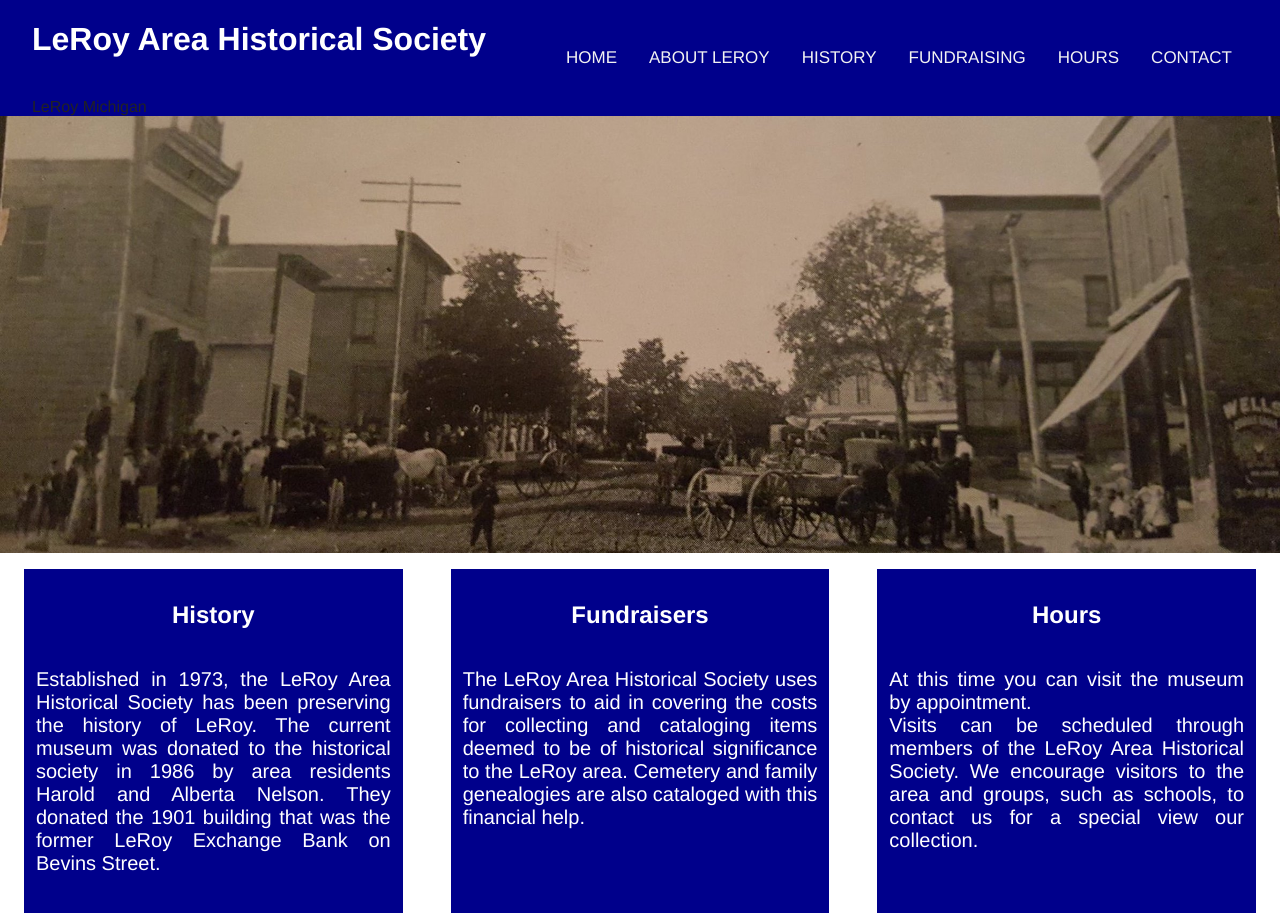
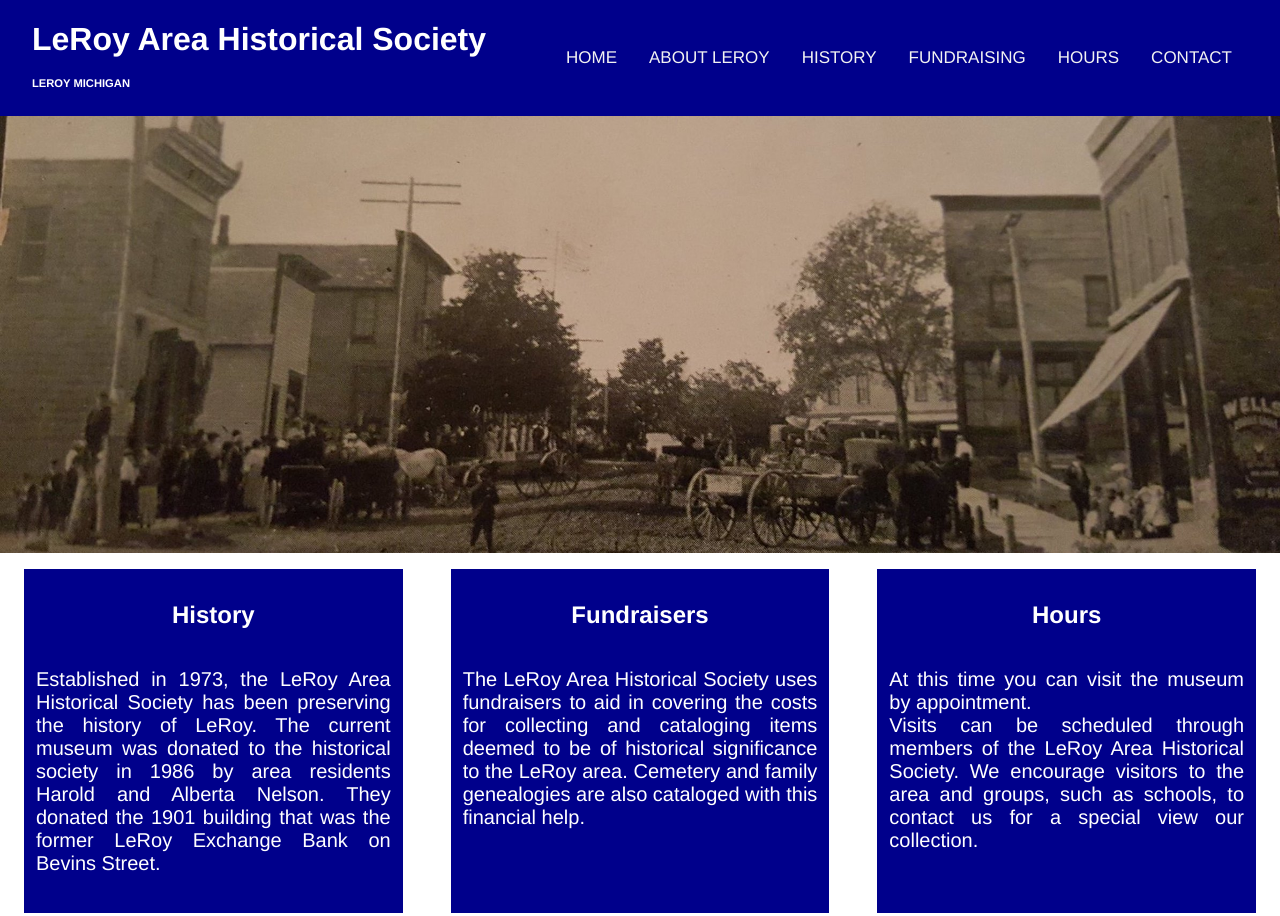
Before and after one commit to rob17204/test, a website built with Parcel: page index.html in a window 1280 px wide. Shown: the top 916 px of the page. Built offline with nearby package versions, Linux system fonts and the light colour scheme.

Commit message:
placed name and town on same line with break to see if centers on server

```diff
--- a/index.html
+++ b/index.html
@@ -27,8 +27,7 @@
       <header>
             <div id="home">
                   <div>
-                        <h1>LeRoy Area Historical Society</h1>
-                        <br><span> LeRoy Michigan</span></h1>
+                        <h1>LeRoy Area Historical Society<br><span> LeRoy Michigan</span></h1>
                   </div>
             </div>
             <div class="topnav" id="mynav">
```
